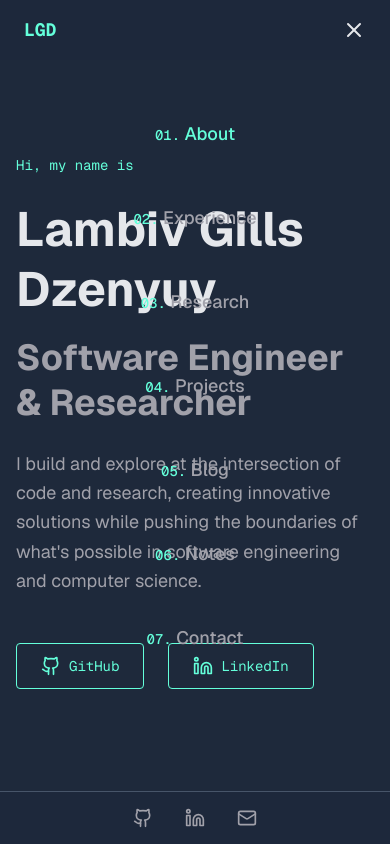
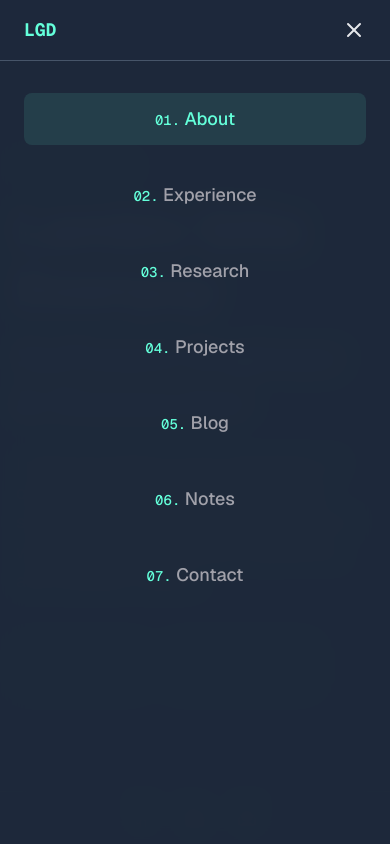
Before and after one commit to d3enyuy/web, a Next.js app: page / in a window 390 px wide. Both pictures are taken after a click on the button "Toggle menu". Shown: the top 844 px of the page. Built offline with nearby package versions, Linux system fonts and the light colour scheme.

Commit message:
refactor: enhance mobile navigation styling and functionality

```diff
--- a/components/navigation.tsx
+++ b/components/navigation.tsx
@@ -72,14 +72,14 @@ export function Navigation() {
       </nav>
 
       {/* Mobile Navigation - Top Bar */}
-      <nav className="fixed left-0 right-0 top-0 z-50 bg-background/95 backdrop-blur-sm lg:hidden">
-        <div className="flex items-center justify-between px-6 py-4">
+      <nav className="fixed left-0 right-0 top-0 z-50 lg:hidden">
+        <div className="flex items-center justify-between border-b border-border bg-background/95 px-6 py-4 backdrop-blur-sm">
           <a href="#" className="font-mono text-lg font-bold text-primary">
             LGD
           </a>
           <button
             onClick={() => setIsMobileMenuOpen(!isMobileMenuOpen)}
-            className="text-foreground transition-colors hover:text-primary"
+            className="relative z-50 text-foreground transition-colors hover:text-primary"
             aria-label="Toggle menu"
           >
             {isMobileMenuOpen ? <X className="h-6 w-6" /> : <Menu className="h-6 w-6" />}
@@ -88,16 +88,18 @@ export function Navigation() {
 
         {/* Mobile Menu Overlay */}
         {isMobileMenuOpen && (
-          <div className="fixed inset-0 top-[60px] bg-background/98 backdrop-blur-md">
-            <ul className="flex flex-col items-center justify-center gap-8 py-12">
+          <div className="fixed inset-0 top-[61px] z-40 bg-background/98 backdrop-blur-md">
+            <ul className="flex h-full flex-col items-center justify-start gap-6 overflow-y-auto px-6 py-8">
               {navItems.map(({ id, label }, index) => (
                 <li key={id} className="w-full text-center">
                   <a
                     href={`#${id}`}
                     onClick={handleMobileNavClick}
                     className={cn(
-                      "block py-3 text-lg font-medium transition-all duration-200",
-                      activeSection === id ? "text-primary" : "text-muted-foreground hover:text-foreground",
+                      "block rounded-lg px-4 py-3 text-lg font-medium transition-all duration-200",
+                      activeSection === id
+                        ? "bg-primary/10 text-primary"
+                        : "text-muted-foreground hover:bg-primary/5 hover:text-foreground",
                     )}
                   >
                     <span className="font-mono text-sm text-primary">{`0${index + 1}.`}</span> {label}
```
